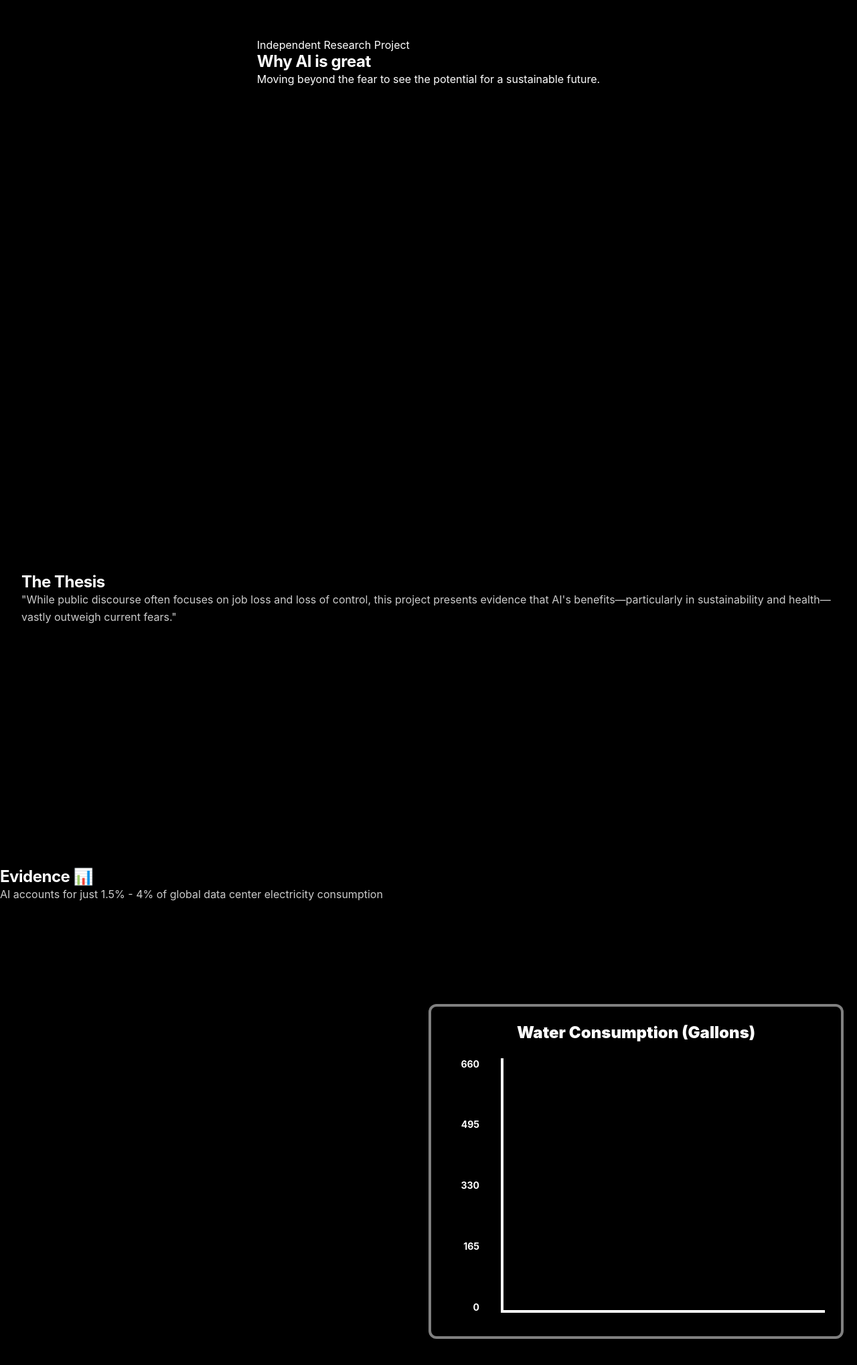
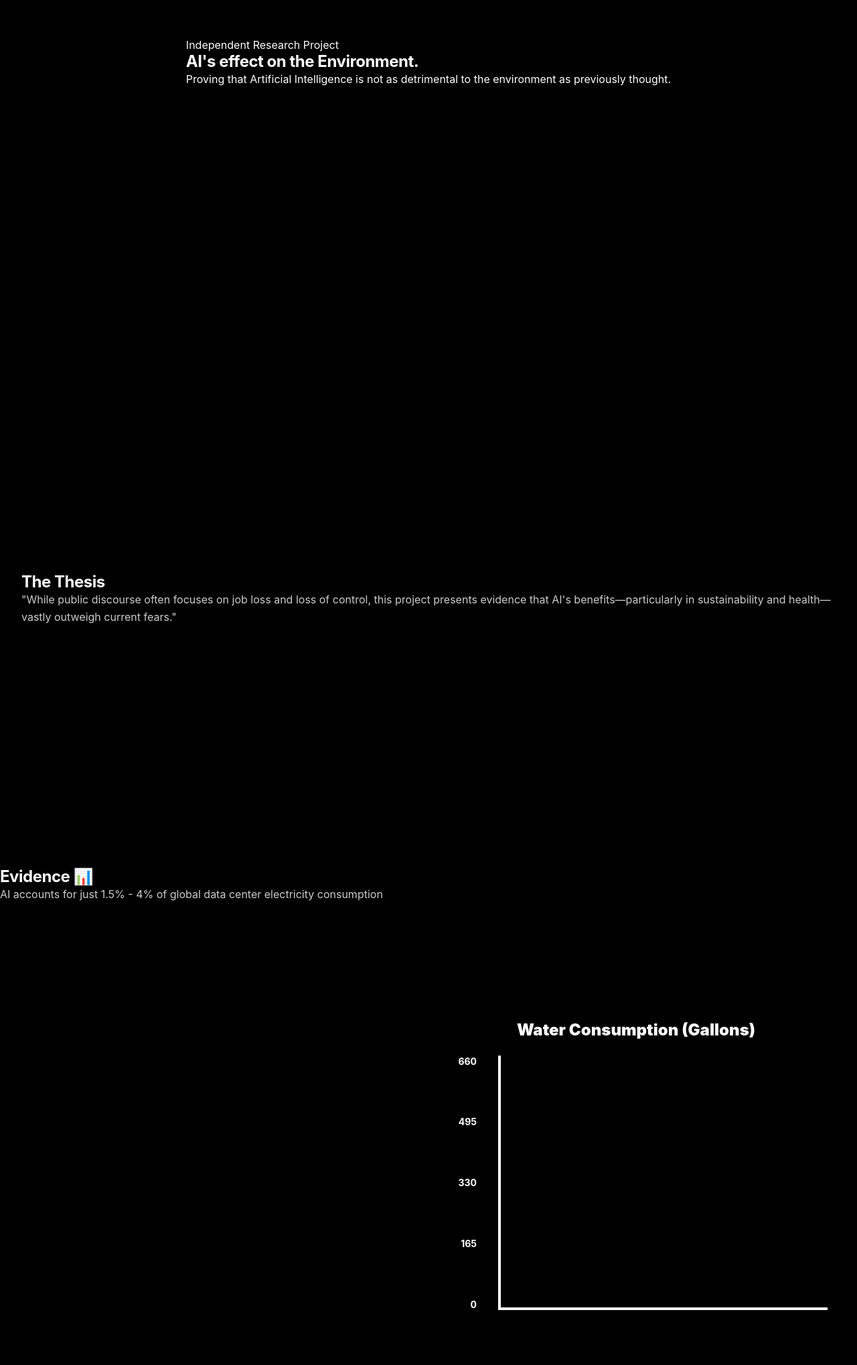
Before and after one commit to goldcookie98/irp-ai, a React (Vite) app: page / in a window 1280 px wide. Shown: the part 306-2344 px from the top of the page at 67% size. Built offline with nearby package versions, Linux system fonts and the light colour scheme.

Commit message:
update to bar chart v1.3

```diff
--- a/src/components/AnimatedBarChart.jsx
+++ b/src/components/AnimatedBarChart.jsx
@@ -115,7 +115,7 @@ export default function AnimatedBarChart({
                                         fontWeight: '900',
                                         color: '#fff',
                                         padding: '8px 12px',
-                                        backgroundColor: '#3b82f6',
+                                        backgroundColor: '#000000',
                                         borderRadius: '6px'
                                     }}
                                 >
@@ -130,9 +130,9 @@ export default function AnimatedBarChart({
                                     style={{
                                         width: '100%',
                                         maxWidth: '70px',
-                                        background: 'linear-gradient(to top, #3b82f6, #93c5fd)',
+                                        background: 'linear-gradient(to top, #000000, #000000)',
                                         border: '2px solid #fff',
-                                        boxShadow: '0 20px 25px -5px rgba(59, 130, 246, 0.5)',
+                                        boxShadow: '0 20px 25px -5px rgba(0, 0, 0, 0.5)',
                                         minHeight: '6px'
                                     }}
                                 />
--- a/src/components/Evidence.jsx
+++ b/src/components/Evidence.jsx
@@ -4,7 +4,7 @@ import ScrollDrivenChart from './ScrollDrivenChart';
 export default function Evidence() {
     // Water Consumption Data
     const waterData = [
-        { label: 'ChatGPT', value: 1 },
+        { label: '~300 ChatGPT queries', value: 1 },
         { label: 'TV', value: 4 },
         { label: 'Hamburger', value: 660 }
     ];
@@ -12,19 +12,18 @@ export default function Evidence() {
     const waterStorySteps = [
         {
             text: "Let's examine AI's water consumption in context...",
+        },
+        {
+            text: "300 ChatGPT queries use about 1 gallon of water.",
             visibleBars: 0
         },
         {
-            text: "300 ChatGPT queries use about 1 gallon of water.",
+            text: "Watching 1 hour of TV uses 4 gallons - 4x more than AI.",
             visibleBars: 1
         },
         {
-            text: "Watching 1 hour of TV uses 4 gallons - 4x more than AI.",
+            text: "A single hamburger? 660 gallons. That's 660x more than those AI queries.",
             visibleBars: 2
-        },
-        {
-            text: "A single hamburger? 660 gallons. That's 660x more than those AI queries.",
-            visibleBars: 3
         }
     ];
 
--- a/src/components/Hero.jsx
+++ b/src/components/Hero.jsx
@@ -34,7 +34,7 @@ export default function Hero() {
                     animate={{ opacity: 1, y: 0 }}
                     transition={{ duration: 0.8, delay: 0.5 }}
                 >
-                    Why AI is great<br />
+                    AI's effect on the Environment.<br />
                 </motion.h1>
 
                 <motion.p
@@ -43,7 +43,7 @@ export default function Hero() {
                     animate={{ opacity: 1 }}
                     transition={{ duration: 0.8, delay: 0.8 }}
                 >
-                    Moving beyond the fear to see the potential for a sustainable future.
+                    Proving that Artificial Intelligence is not as detrimental to the environment as previously thought.
                 </motion.p>
             </motion.div>
 
--- a/src/components/ScrollDrivenChart.jsx
+++ b/src/components/ScrollDrivenChart.jsx
@@ -124,8 +124,7 @@ export default function ScrollDrivenChart({
                         height: '500px',
                         padding: '24px',
                         backgroundColor: '#000',
-                        borderRadius: '12px',
-                        border: '4px solid rgba(255, 255, 255, 0.5)'
+                        borderRadius: '12px'
                     }}>
                         {/* Title */}
                         {title && (
@@ -216,10 +215,7 @@ export default function ScrollDrivenChart({
                                                 marginBottom: '12px',
                                                 fontSize: '16px',
                                                 fontWeight: '900',
-                                                color: '#fff',
-                                                padding: '8px 12px',
-                                                backgroundColor: '#3b82f6',
-                                                borderRadius: '6px'
+                                                color: '#fff'
                                             }}>
                                                 {formatValue(item.value)}
                                             </div>
```
